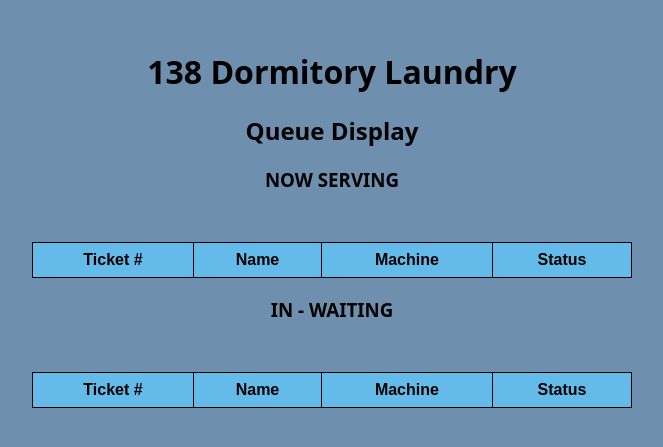
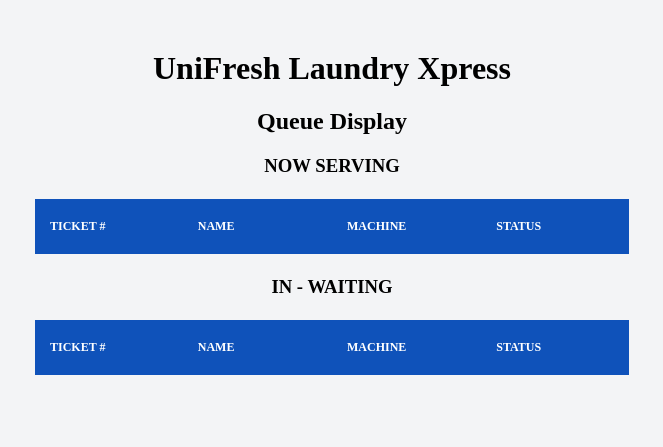
Before and after one commit to dameliac/COMP2171-Group-3, a PHP site: page /Frontend/WaitlistDisplay.php in a window 1280 px wide. Shown: the top 447 px of the page, without its empty margins (308-971 px from the left). Run offline with PHP 8.4, Linux system fonts and the light colour scheme; data comes from the database, SQL or seed files in the repository; lists and menus that the app fills with data are empty.

Commit message:
still working on the layout/style

```diff
--- a/Frontend/WaitlistDisplay.php
+++ b/Frontend/WaitlistDisplay.php
@@ -69,13 +69,12 @@ if ($machineQuery->execute()) {
 <html lang="en">
 <head>
 
-    <link rel="icon" type="image/logo" href="../img/laundry logo.png">
     <link rel="stylesheet" href="../css/styles.css">
 </head>
 <body>
 
     <div id="waitlist-container">
-        <h1>138 Dormitory Laundry</h1>
+        <h1>UniFresh Laundry Xpress</h1>
         <h2>Queue Display</h2>
         <h3>NOW SERVING</h3>
         <table id="nowserving-table">
@@ -90,10 +89,11 @@ if ($machineQuery->execute()) {
             <tbody id="serving">
                 <?php foreach ($nowServing as $personWaiting):?>
                     <tr>
+
                         <td><?=$personWaiting['ticketNumber']?></td>
                         <td><?=$personWaiting['name']?></td>
                         <td><?=$personWaiting['machine']?></td>
-                        <td><?=$personWaiting['status']?></td>
+                        <td id="serving"><?=$personWaiting['status']?></td>
                     </tr>
                 <?php endforeach;?>
             </tbody>
@@ -115,7 +115,7 @@ if ($machineQuery->execute()) {
                         <td><?=$personWaiting['ticketNumber']?></td>
                         <td><?=$personWaiting['name']?></td>
                         <td><?=$personWaiting['machine']?></td>
-                        <td><?=$personWaiting['status']?></td>
+                        <td id = "waiting"><?=$personWaiting['status']?></td>
                     </tr>
                 <?php endforeach;?>
             </tbody>
--- a/Frontend/base.html
+++ b/Frontend/base.html
@@ -5,7 +5,7 @@
         <meta name="viewport" content="width=device-width, initial-scale=1.0"/>
 
         <title>UniFresh Laundry Xpress</title>
-        <link rel="icon" type="image/x-icon" href="../img/laundry logo.png">
+        <link rel="icon" type="image/x-icon" href="../img/logo.jpg">
         <link href='https://fonts.googleapis.com/css?family=Poppins' rel="fonts">
         <link href="../css/laundry.css" rel = "stylesheet">
 
--- a/css/styles.css
+++ b/css/styles.css
@@ -1,10 +1,9 @@
 body {
-  font-family: system-ui, -apple-system, BlinkMacSystemFont, 'Segoe UI', Roboto, Oxygen, Ubuntu, Cantarell, 'Open Sans', 'Helvetica Neue', sans-serif;
+
   margin: 0;
   padding: 0;
-  background-color: #6F8FAF;
-  background-size: cover;
-  background-repeat: no-repeat;
+  background-color: #f3f4f6;;
+
 }
 
 #waitlist-container {
@@ -18,45 +17,85 @@ body {
   padding: 0;
 }
 
-#nowserving-table{
-  font-family: arial, sans-serif;
+thead{
+  background-color: #0F52BA;
+}
+
+table{
   border-collapse: collapse;
+  position: sticky;
   width: 100%;
-  margin-top: 50px;
-  align-self: center;
+  table-layout: fixed;
+  border-radius: 4px;
+  border: 3px solid #f3f4f6;
+}
+
+#nowserving-table th {
+
+  padding: 20px 15px;
+    text-align: left;
+    font-weight: 500;
+    font-size: 12px;
+    color: white;
+    font-weight: 700;
+    text-transform: uppercase;
 
 }
 
-#nowserving-table th {
-  border: 1px solid black;
-  text-align: center;
-  padding: 8px;
-  background-color: #64bbe9 ;
-}
-
 #nowserving-table td{
-  background-color: white;
-  border: 1px solid black;
+  color: black;
+  border-top: 1px solid #dddddd;
+  text-align: left;
+  padding: 10px;
+  margin: 100px;
+  /* vertical-align: middle; */
+  font-weight: 300;
+  font-size: 12px;
+  border-bottom: solid 1px rgba(255,255,255,0.1);
 }
 
 
 #waitlist-table{
-  font-family: arial, sans-serif;
+
   border-collapse: collapse;
   width: 100%;
-  margin-top: 50px;
+  margin-top: 5px;
   align-self: center;
 }
 
 
 #waitlist-table th {
-  border: 1px solid black;
-  text-align: center;
-  padding: 8px;
-  background-color: #64bbe9 ;
+  padding: 20px 15px;
+  text-align: left;
+  font-weight: 500;
+  font-size: 12px;
+  color: white;
+  font-weight: 700;
+  text-transform: uppercase;
+
 }
 
 #waitlist-table td{
   background-color: white;
   border: 1px solid black;
 }
+
+tbody{
+  background-color: white;
+  width: 70%;
+  overflow-x:auto;
+  margin-top: 0px;
+  border: 1px solid rgba(255,255,255,0.3);
+}
+
+#waiting{
+  border: solid;
+  background-color: #C8C8C8;
+  color: black;
+}
+
+#serving{
+  border: solid;
+  background-color: #90E0EF;
+  color: black;
+}
```
Also changed, not shown: Backend/TicketGenerator.php (+15 -6 lines), Frontend/dashboard.php (+4 -4 lines), css/app.css (+6 -7 lines), css/dashboard.css (+44 -7 lines), css/laundry.css (+15 -13 lines).
